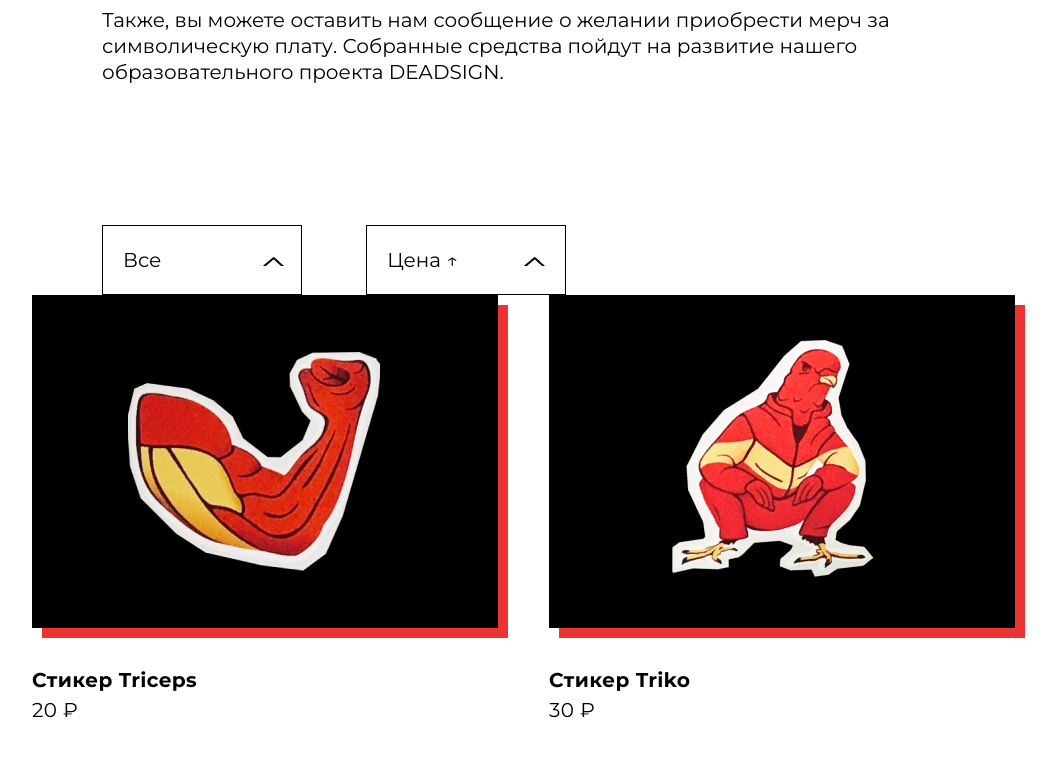
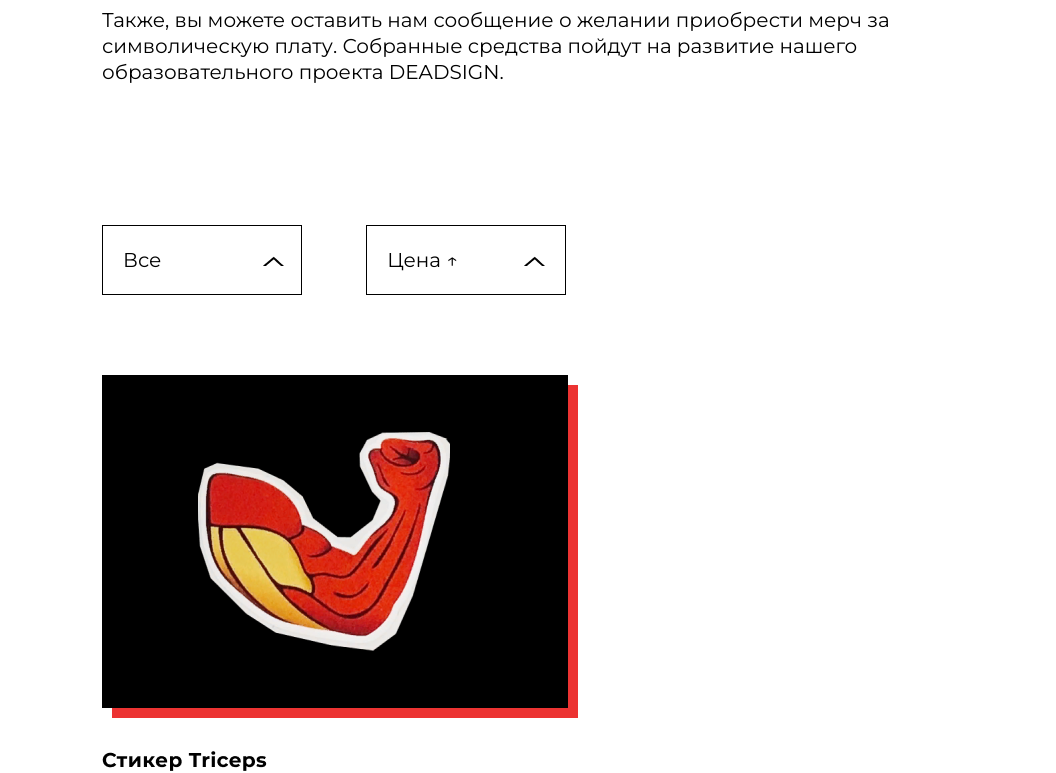
Before and after one commit to VicDoom/VicDoom.github.io, a plain HTML site: page merch.html in a window 1280 px wide. Shown: the part 352-1125 px from the top of the page, without its empty margins (218-1274 px from the left). Drawn offline with Linux system fonts and the light colour scheme.

Commit message:
fixed merch

```diff
--- a/merch.html
+++ b/merch.html
@@ -39,7 +39,7 @@
 
         </section>
 
-        <section class = 'white'>
+        <section class = 'white selects'>
 
             <label class = 'ulabel choice'>
                 <select class = 'choice'>
--- a/style.css
+++ b/style.css
@@ -396,16 +396,16 @@ h2 {
 
 }
 
+.photo {
+    box-shadow: 5px 5px #EC3332;
+}
+
 p + .photo {
     margin-top: 140px;
 }
 
 .photo + h2 {
     margin-top: 60px;
-}
-
-.location {
-    margin-bottom: 60px;
 }
 
 .pin  {
@@ -622,6 +622,10 @@ select[class = 'choice'] {
 
 .ulabel.choice, .ulabel.choice.active {
     padding-right: 60px;
+}
+
+.selects {
+    padding-bottom: 80px;
 }
 
 .ulabel.choice:before,  .ulabel.choice.active:before {
@@ -863,7 +867,7 @@ select.error {
     display: grid;
     gap: 60px 3%;
     grid-template-columns: repeat(auto-fit, minmax(460px, 1fr));
-    margin-left: 250px;
+    margin-left: 25%;
     margin-bottom: 100px;
     margin-right: 2%;
 }
```
